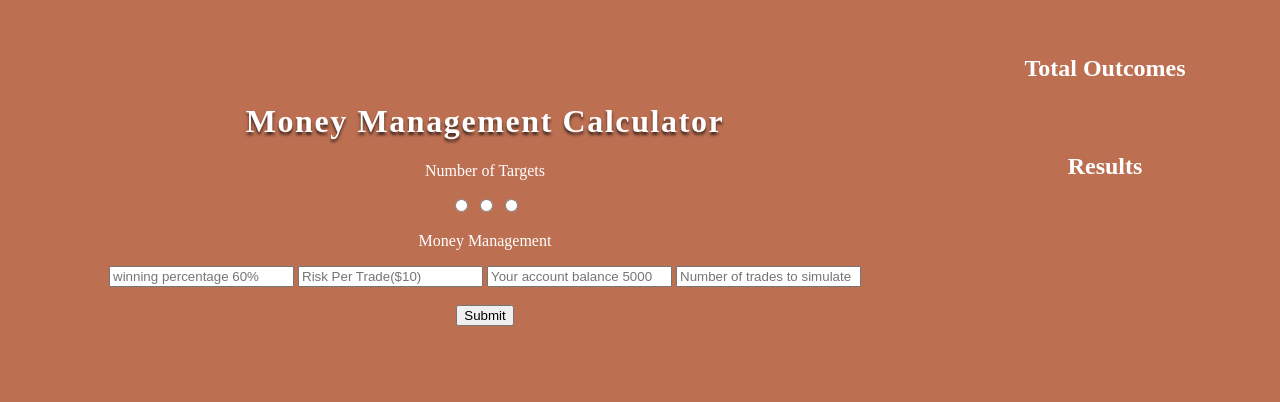
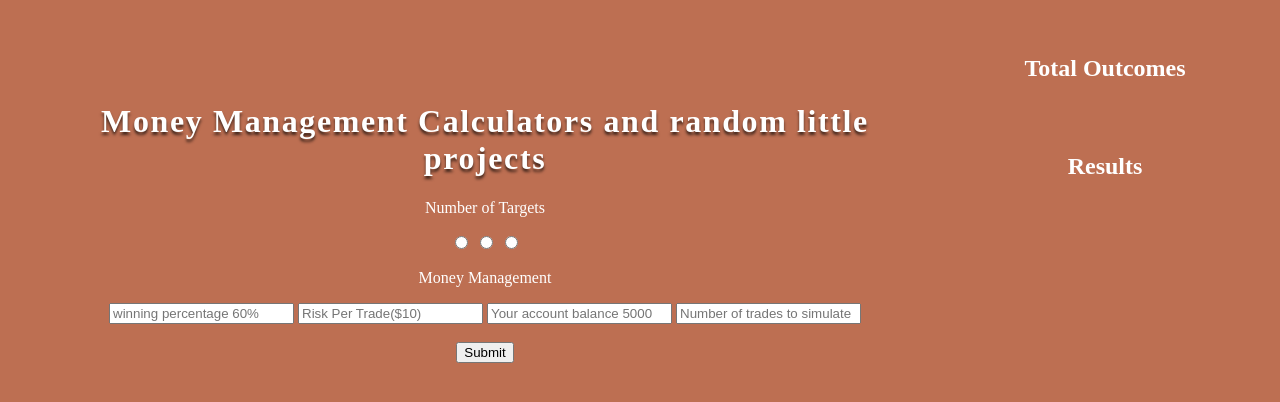
Before and after one commit to Gqman/Gqman.github.io, a plain HTML site: page index.html in a window 1280 px wide. Drawn offline with nearby package versions, Linux system fonts and the light colour scheme.

Commit message:
Setup for github pages
changed to index.html

```diff
--- a/Stocktrading.html
+++ b/index.html
@@ -7,12 +7,12 @@
     <link rel="stylesheet" href="style.css" type="text/css" />
     <script src="https://ajax.googleapis.com/ajax/libs/jquery/1.10.2/jquery.min.js"></script>
     <script type="text/javascript" src="stocks.js" defer="defer"></script>
-    <title>Money Management Calculator</title>
+    <title>Money Management Calculators</title>
 </head>
 <body>
     <div id="container" >
         <div id="settings">
-            <h1>Money Management Calculator</h1>
+            <h1>Money Management Calculators and random little projects</h1>
             <p> Number of Targets </p>
             <form id ="calc_settings" action ="#">
                 <input type="radio" name="target 1" placeholder="1"/>
```
